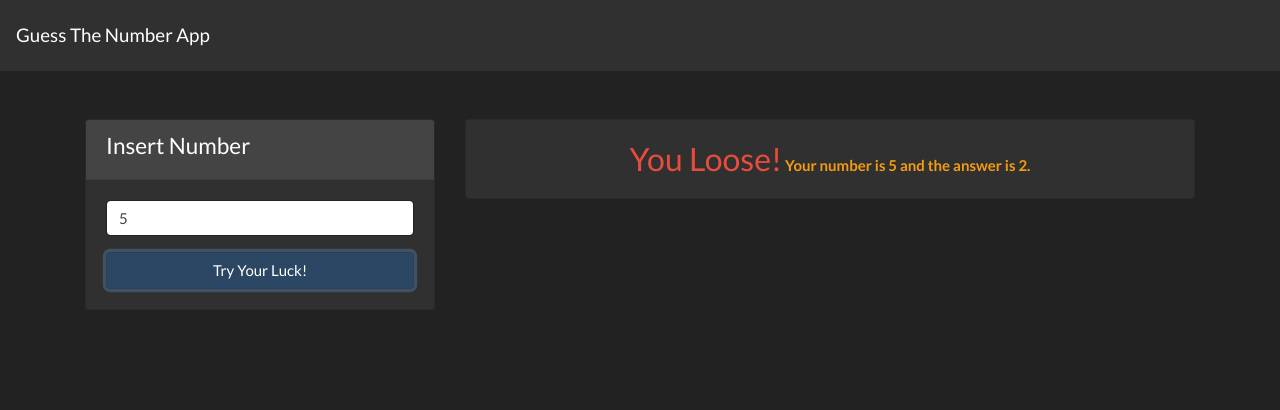
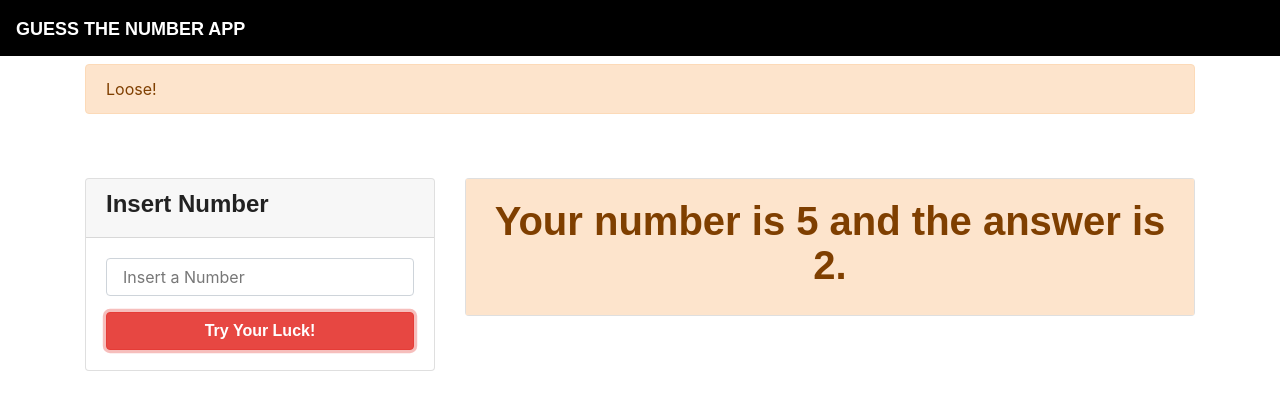
Before and after one commit to resttechsolutions/Differentes-Practice-Projects, a plain HTML site: page GuessTheNumber/index.html in a window 1280 px wide. Both pictures are taken after typing "5" into the empty fields and a click on the input "Try Your Luck!". Drawn offline with nearby package versions, Linux system fonts and the light colour scheme; a web font is replaced by a local one.

Commit message:
Adding functionality to app.js

```diff
--- a/GuessTheNumber/app.js
+++ b/GuessTheNumber/app.js
@@ -6,37 +6,67 @@ class Guess{
 
 class UI{
     checkNumber(num){
-        const random = document.getElementById('random');
+        const random = document.querySelector('#random');
         const element = document.createElement('div');
-        let result;
+        let message;
+        let cssClass;
         const randomNum = Math.floor(Math.random() * 11);
 
         if (num == randomNum) {
-            result = 'Win!';
+            message = 'Win!';
+            cssClass = 'success';
+
+            this.showMessage(message,cssClass);
         }else {
-            result = 'Loose!';
+            message = 'Loose!';
+            cssClass = 'danger';
+
+            this.showMessage(message, cssClass);
         }
 
         element.innerHTML = `
             <div class="card text-center mb-4">
-                <div class="card-body">
-                    <span class="h3 text-danger">You ${result}</span>
-                    <strong class="text-warning">Your number is ${num} and the answer is ${randomNum}.</strong>
+                <div class="card-body alert-${cssClass}">
+                    <h1 id="result">Your number is ${num} and the answer is ${randomNum}.</h1>
                 </div>
             </div>
         `;
 
         random.appendChild(element);
+
+        setTimeout(function(){
+            document.querySelector('#result').parentElement.parentElement.remove();
+        }, 3000);
     }
 
+    showMessage(message, cssClass){
+        const div = document.createElement('div');
+
+        div.appendChild(document.createTextNode(message));
+        div.className = `alert alert-${cssClass} mt-2`;
+
+        // Show in DOM
+
+        const container = document.querySelector('.container');
+        const app = document.querySelector('#app');
+
+        container.insertBefore(div,app);
+
+        setTimeout(function(){
+            document.querySelector('.alert').remove();
+        }, 3000);
+    }
+
+
+
     resetForm(){
-        document.getElementById('play-form').resetForm();
+        document.querySelector('#play-form').reset();
     }
 }
 
 //DOM EVENTS
-document.getElementById('play-form').addEventListener('submit', function(e){
-    const num = document.getElementById('user-number').value;
+document.querySelector('#play-form').addEventListener('submit', function(e){
+    const num = document.querySelector('#user-number').value;
 
     let guess = new Guess();
 
@@ -46,9 +76,8 @@ document.getElementById('play-form').addEventListener('submit', function(e){
         num
     }
 
-    console.log(guess.num);
-
     ui.checkNumber(guess.num);
+    ui.resetForm();
 
     e.preventDefault();
 
--- a/GuessTheNumber/index.html
+++ b/GuessTheNumber/index.html
@@ -5,7 +5,7 @@
     <meta name="viewport" content="width=device-width, initial-scale=1.0">
     <title>Guess The Number</title>
 
-    <link rel="stylesheet" href="https://bootswatch.com/4/darkly/bootstrap.min.css">
+    <link rel="stylesheet" href="https://bootswatch.com/4/journal/bootstrap.min.css">
 </head>
 <body>
 
@@ -24,7 +24,7 @@
 
                     <form action="#" id="play-form" class="card-body">
                         <div class="form-group">
-                            <input type="number" step="1" max="10" min="1"
+                            <input type="number" step="1" min="0" max="10"
                             name="user-number" placeholder="Insert a Number"
                             id="user-number" class="form-control">
                         </div>
```
